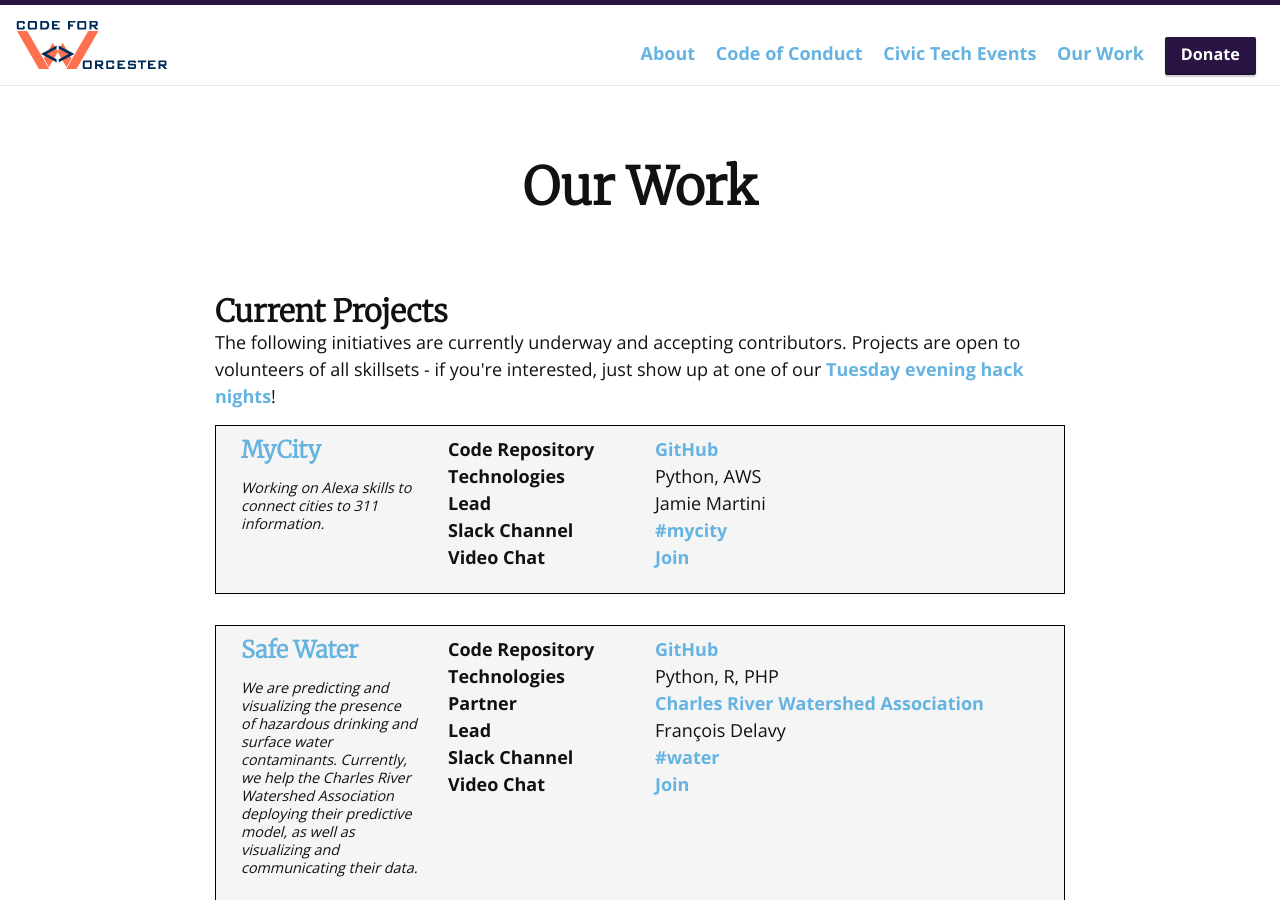
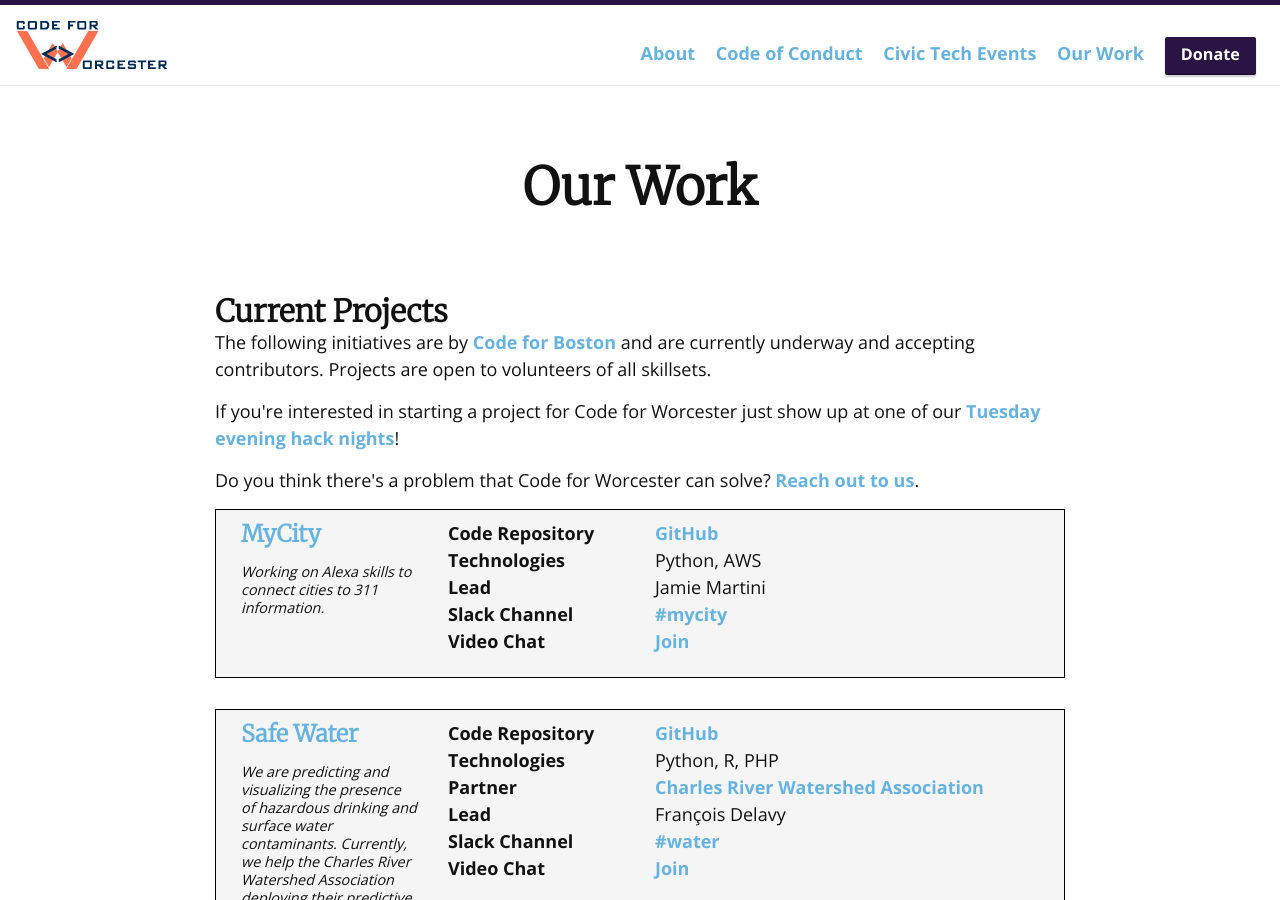
Before and after one commit to Code-For-Worcester/codeforworcester.org, a Jekyll site: the page built from projects.html, in a window 1280 px wide and 900 px high. Built offline with Jekyll 4.4.1, drawn with Linux system fonts in a browser that asks for light colours; nearby versions of some CDN libraries.

Commit message:
Updated the language at the top of the page to specify projects are from code for boston, added link to direct user to project submission page for code for worcester

```diff
--- a/projects.html
+++ b/projects.html
@@ -11,11 +11,9 @@
     <section>
       <h2 class="spacer-0">Current Projects</h2>
       <div>
-              <p>The following initiatives are currently underway and
-                  accepting contributors. Projects
-              are open to volunteers of all skillsets - if you're interested, just show up
-              at one of our
-              <a href="{{site.meetup_url}}">Tuesday evening hack nights</a>!</p>
+              <p>The following initiatives are by <a href="https://www.codeforboston.org/">Code for Boston</a> and are currently underway and accepting contributors. Projects are open to volunteers of all skillsets.</p>
+              <p>If you're interested in starting a project for Code for Worcester just show up at one of our <a href="{{site.meetup_url}}">Tuesday evening hack nights</a>!</p>
+              <p>Do you think there's a problem that Code for Worcester can solve? <a href="#identify-problem">Reach out to us</a>.
       </div>
       <div class="container">
           {% for proj in site.data.projects.active %}
@@ -143,7 +141,7 @@
   </section>
 
   <section>
-    <h2>Identified a problem in your community?</h2>
+    <h2 id="identify-problem">Identified a problem in your community?</h2>
     <p>Maybe Code for Worcester can help and we can address that problem together. You can submit a problem statement to our core team using the button at the bottom of this page. Before you submit, please make sure your submission is in line with our few ground-rules below.</p>
 
     <h3>How we take on new projects</h3>
```
